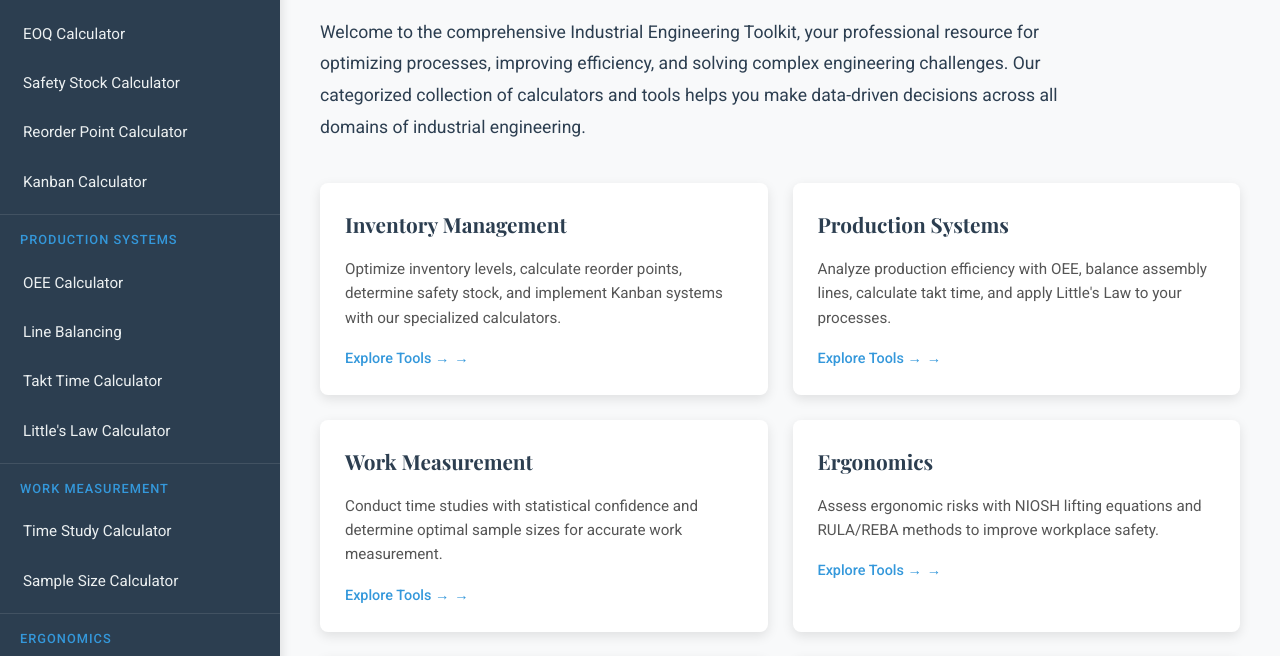
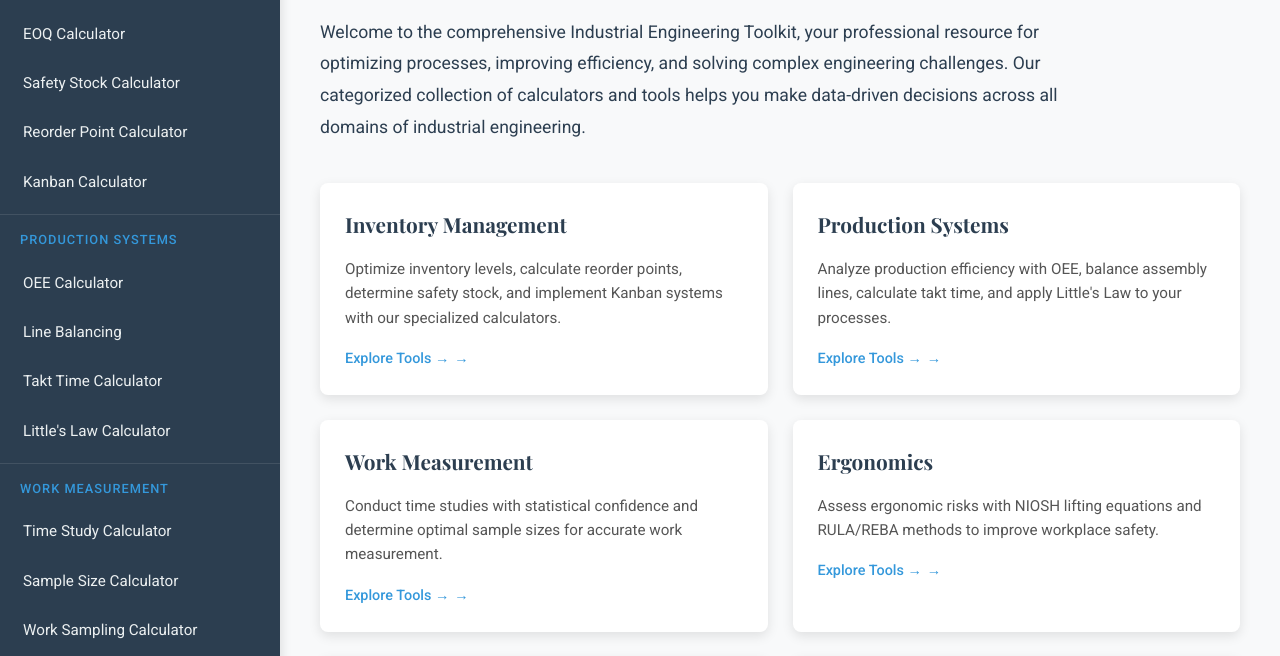
Before and after one commit to Bathalaxxx/Industrial-Engineer-Toolbox, a plain HTML site: page index.html in a window 1280 px wide. Shown: the part 134-790 px from the top of the page. Drawn offline with nearby package versions, Linux system fonts and the light colour scheme.

Commit message:
Update index.html

```diff
--- a/index.html
+++ b/index.html
@@ -248,6 +248,7 @@
         <ul>
             <li><a href="timestudy.html">Time Study Calculator</a></li>
             <li><a href="samplesize.html">Sample Size Calculator</a></li>
+            <li><a href="worksampling.html">Work Sampling Calculator</a></li>
         </ul>
 
         <div class="menu-category">Ergonomics</div>
```
